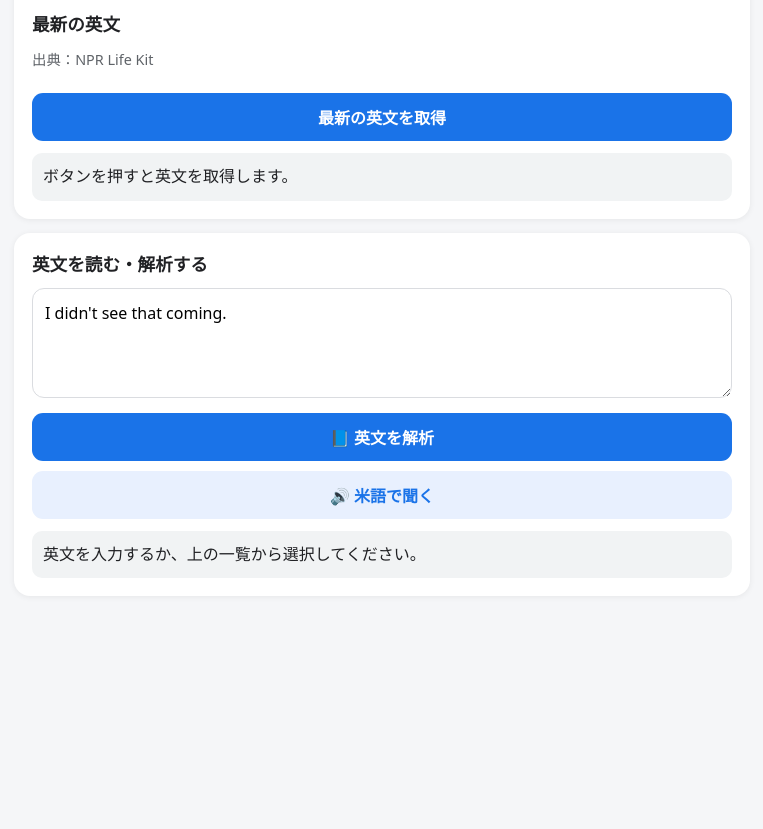
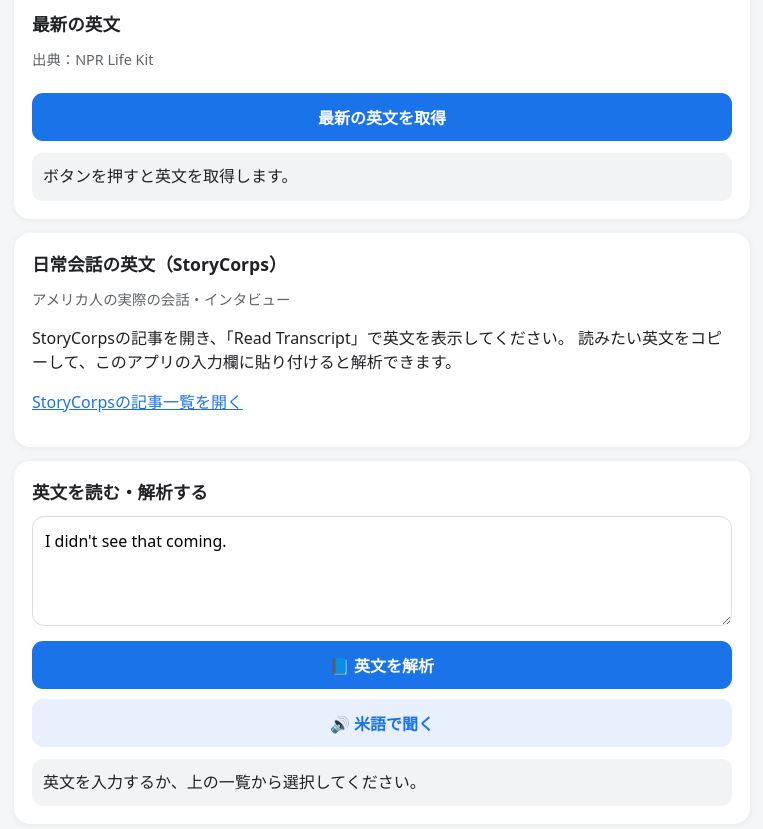
Before and after one commit to yutamorinaga5-cpu/english-viewer-speech, a plain HTML site: page index.html in a window 1280 px wide. Shown: the part 97-926 px from the top of the page, without its empty margins (258-1021 px from the left). Before the commit the page ends 800 px from the top, so only its background shows below. Drawn offline with Linux system fonts and the light colour scheme.

Commit message:
Update index.html

```diff
--- a/index.html
+++ b/index.html
@@ -107,10 +107,28 @@
     <div id="newsStatus">ボタンを押すと英文を取得します。</div>
     <div id="newsList"></div>
 
+
     <button id="moreButton" onclick="loadNews(false)">
       もっと見る（10件追加）
     </button>
   </section>
+
+  <section class="card">
+    <h2>日常会話の英文（StoryCorps）</h2>
+    <div class="sub">アメリカ人の実際の会話・インタビュー</div>
+    <p>
+      StoryCorpsの記事を開き、「Read Transcript」で英文を表示してください。
+      読みたい英文をコピーして、このアプリの入力欄に貼り付けると解析できます。
+    </p>
+    <p>
+      <a href="https://storycorps.org/stories/"
+         target="_blank"
+         rel="noopener noreferrer">
+        StoryCorpsの記事一覧を開く
+      </a>
+    </p>
+  </section>
+
 
   <section class="card" id="editorCard">
     <h2>英文を読む・解析する</h2>
```
